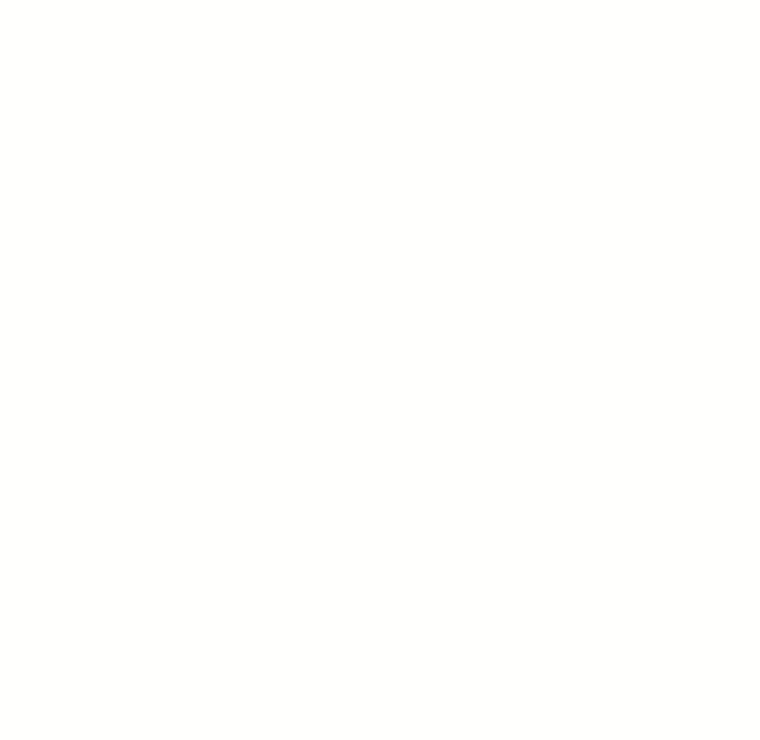
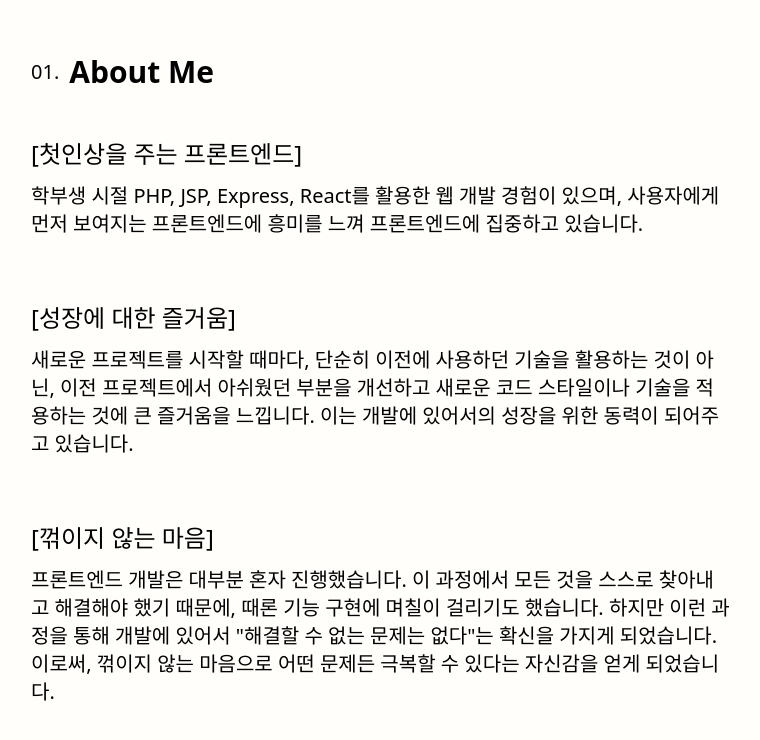
Before and after one commit to DecidedCard/portfolio, a Next.js app: page / in a window 1280 px wide. Shown: the part 842-1582 px from the top of the page, without its empty margins (109-869 px from the left). Before the commit the page ends 800 px from the top, so only its background shows below. Built offline with nearby package versions, Linux system fonts and the light colour scheme.

Commit message:
Feat: AboutMe 컴포넌트 작성

```diff
--- a/next.config.ts
+++ b/next.config.ts
@@ -1,7 +1,10 @@
 import type { NextConfig } from 'next'
+import withPlaiceholder from '@plaiceholder/next'
 
+/** @type {import('next').NextConfig} */
 const nextConfig: NextConfig = {
   /* config options here */
+  turbopack: {},
 }
 
-export default nextConfig
+export default withPlaiceholder(nextConfig)
--- a/package.json
+++ b/package.json
@@ -9,8 +9,10 @@
     "lint": "eslint"
   },
   "dependencies": {
+    "@plaiceholder/next": "^3.0.0",
     "framer-motion": "^12.23.26",
     "next": "^16.1.1",
+    "plaiceholder": "^3.0.0",
     "react": "19.2.1",
     "react-dom": "19.2.1",
     "react-icons": "^5.5.0",
--- a/src/app/page.tsx
+++ b/src/app/page.tsx
@@ -1,3 +1,4 @@
+import AboutMe from '@/component/aboutMe/AboutMe'
 import Introduce from '@/component/introduce/Introduce'
 import { SectionID } from '@/constant/sectionId'
 
@@ -7,6 +8,7 @@ export default function Home() {
       <div className="mx-auto max-w-7xl px-20 max-sm:px-10">
         <div className="mx-auto max-w-[1000px]">
           <Introduce />
+          <AboutMe />
         </div>
       </div>
     </main>
--- /dev/null
+++ b/src/component/aboutMe/AboutMe.module.css
@@ -0,0 +1,21 @@
+.imgBorder > img {
+  transition: transform 0.3s;
+}
+
+.imgBorder > img:hover {
+  /* @apply -translate-x-4 -translate-y-4; */
+}
+
+.imgBorder::after {
+  content: '';
+  display: block;
+  position: absolute;
+  inset: 0;
+  border: solid 2px;
+  transition: transform 0.3s;
+  /* @apply bg-navy border-green translate-x-2 translate-y-2 rounded-lg; */
+}
+
+.imgBorder:hover::after {
+  /* @apply translate-x-4 translate-y-4; */
+}
--- /dev/null
+++ b/src/component/aboutMe/AboutMe.tsx
@@ -0,0 +1,67 @@
+import styles from './AboutMe.module.css'
+
+import { SectionID } from '@/constant/sectionId'
+import SectionContainer from '../section/SectionContainer'
+import WithFadeUpTranslate from '../container/WithFadeUpTranslate'
+
+export default async function AboutMe() {
+  return (
+    <SectionContainer title="About Me" count="01." id={SectionID.aboutMe}>
+      <WithFadeUpTranslate>
+        <div className="flex flex-col gap-8 md:flex-row">
+          <div className="basis-[70%]">
+            <div className="mb-16 text-xl">
+              <h3 className="text-lightest-slate mb-3 text-2xl">
+                [첫인상을 주는 프론트엔드]
+              </h3>
+              <p>
+                학부생 시절 PHP, JSP, Express, React를 활용한 웹 개발 경험이
+                있으며, 사용자에게 먼저 보여지는 프론트엔드에 흥미를 느껴
+                프론트엔드에 집중하고 있습니다.
+              </p>
+            </div>
+            <div className="mb-16 text-xl">
+              <h3 className="text-lightest-slate mb-3 text-2xl">
+                [성장에 대한 즐거움]
+              </h3>
+              <p>
+                새로운 프로젝트를 시작할 때마다, 단순히 이전에 사용하던 기술을
+                활용하는 것이 아닌, 이전 프로젝트에서 아쉬웠던 부분을 개선하고
+                새로운 코드 스타일이나 기술을 적용하는 것에 큰 즐거움을
+                느낍니다. 이는 개발에 있어서의 성장을 위한 동력이 되어주고
+                있습니다.
+              </p>
+            </div>
+            <div className="mb-16 text-xl">
+              <h3 className="text-lightest-slate mb-3 text-2xl">
+                [꺾이지 않는 마음]
+              </h3>
+              <p>
+                프론트엔드 개발은 대부분 혼자 진행했습니다. 이 과정에서 모든
+                것을 스스로 찾아내고 해결해야 했기 때문에, 때론 기능 구현에
+                며칠이 걸리기도 했습니다. 하지만 이런 과정을 통해 개발에 있어서{' '}
+                {'"'}
+                해결할 수 없는 문제는 없다{'"'}는 확신을 가지게 되었습니다.
+                이로써, 꺾이지 않는 마음으로 어떤 문제든 극복할 수 있다는
+                자신감을 얻게 되었습니다.
+              </p>
+            </div>
+          </div>
+          {/* <div
+            className={`relative mx-auto aspect-square h-[300px] w-[300px] max-w-[300px] md:!w-[70%] ${styles.imgBorder}`}
+          >
+            <Image
+              src="/assets/basic_profile_image.jpeg"
+              fill
+              alt="프로필 이미지"
+              sizes="300px"
+              blurDataURL={base64Img}
+              placeholder="blur"
+              className="z-10 -translate-x-2 -translate-y-2 rounded-lg"
+            />
+          </div> */}
+        </div>
+      </WithFadeUpTranslate>
+    </SectionContainer>
+  )
+}
--- /dev/null
+++ b/src/component/container/WithFadeUpTranslate.tsx
@@ -0,0 +1,46 @@
+'use client'
+
+import { PropsWithChildren, useEffect, useRef, useState } from 'react'
+
+type Props = {
+  delay?: number
+}
+
+export default function WithFadeUpTranslate({
+  children,
+  delay = 0,
+}: PropsWithChildren<Props>) {
+  const containerRef = useRef<HTMLDivElement>(null)
+  const [isIntersection, setIsIntersection] = useState(false)
+
+  useEffect(() => {
+    if (!containerRef.current) return
+    const observe = new IntersectionObserver(
+      (e) => {
+        e.forEach((entity) => {
+          if (entity.isIntersecting) {
+            setIsIntersection(true)
+          }
+        })
+      },
+      { threshold: 0.3 }
+    )
+    observe.observe(containerRef.current)
+
+    return () => {
+      observe.disconnect()
+    }
+  }, [containerRef])
+
+  return (
+    <div
+      ref={containerRef}
+      className={`relative transition-all duration-700 ${!isIntersection ? 'translate-y-20 opacity-0' : '-translate-y-0 opacity-100'}`}
+      style={{
+        transitionDelay: `0.${delay}s`,
+      }}
+    >
+      {children}
+    </div>
+  )
+}
--- /dev/null
+++ b/src/component/section/SectionContainer.module.css
@@ -0,0 +1,23 @@
+.sectionHeader {
+  display: flex;
+  margin-bottom: 3rem;
+  align-items: center;
+  gap: 10px;
+
+  /* @apply text-lightest-slate; */
+}
+
+.sectionHeader::after {
+  display: block;
+  content: '';
+  width: 300px;
+  height: 1px;
+  /* @apply bg-lightest-navy ml-4; */
+}
+
+@media screen and (min-width: 600px) {
+  .sectionHeader::after {
+    content: '';
+    width: 300px;
+  }
+}
--- /dev/null
+++ b/src/component/section/SectionContainer.tsx
@@ -0,0 +1,31 @@
+'use client'
+
+import { ComponentProps, PropsWithChildren } from 'react'
+import WithFadeUpTranslate from '../container/WithFadeUpTranslate'
+import styles from './SectionContainer.module.css'
+
+type Props = {
+  title: string
+  count: string
+  className?: string
+} & ComponentProps<'section'>
+
+export default function SectionContainer({
+  children,
+  title,
+  count,
+  className,
+  ...attr
+}: PropsWithChildren<Props>) {
+  return (
+    <section className={`${className ? className : ''} mb-8 py-24`} {...attr}>
+      <WithFadeUpTranslate>
+        <h2 className={`${styles.sectionHeader} `}>
+          <span className="text-green text-xl">{count}</span>
+          <p className="text-3xl font-semibold">{title}</p>
+        </h2>
+      </WithFadeUpTranslate>
+      {children}
+    </section>
+  )
+}
--- /dev/null
+++ b/src/util/blurData.ts
@@ -0,0 +1,16 @@
+import fs from 'fs/promises'
+import { getPlaiceholder } from 'plaiceholder'
+
+export const getBase64 = async (imgPath: string) => {
+  try {
+    const file = await fs.readFile(`${imgPath}`)
+    const { base64 } = await getPlaiceholder(file)
+    return base64
+  } catch (error: unknown) {
+    if (error instanceof Error) return error.message
+    else if (error && typeof error === 'object' && 'message' in error)
+      return error.message as string
+    else if (typeof error === 'string') return error
+    else return 'Unexpected error!'
+  }
+}
```
Also changed, not shown: 1 other file (tests, documents, lock files or other folders).
